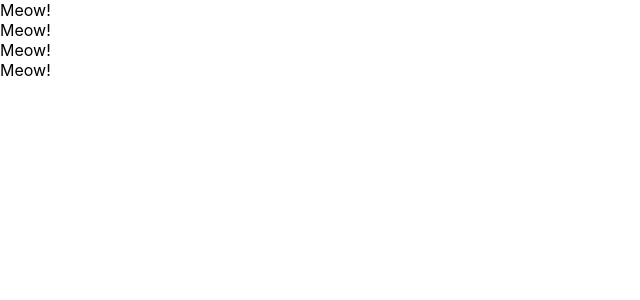
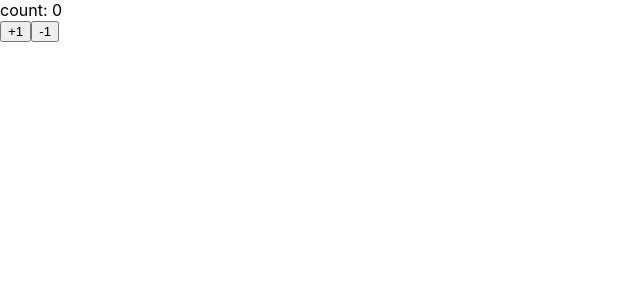
Before and after one commit to hit701/udemy-react-home, a React (Create React App) app: page / in a window 1280 px wide. Shown: the top 300 px of the page, without its empty margins (0-640 px from the left). Built offline with nearby package versions, Linux system fonts and the light colour scheme.

Commit message:
Adding action.js

```diff
--- a/src/App.js
+++ b/src/App.js
@@ -1,23 +1,35 @@
 import React, { Component} from 'react';
 
-// class App extends Component {
-//   render(){
-//     return <h1>Hello, world-----pppp------</h1>;
-//   }
-// }
+const App = () => (<Counter></Counter>)
 
-const App = () => {
-  return (
-  <div>
-    <Cat />
-    <Cat />
-    <Cat />
-    <Cat />
-  </div>
-  )
-}
+class Counter extends Component {
+  constructor(props) {
+    super(props)
+    //console.log(this.state)
+    this.state = { count: 0}
+  }
 
-const Cat = () => {
-  return <div>Meow!</div>
+  handlePlusButton = () => {
+    console.log("handlePlusButton")
+    console.log(this.state.count)
+    const count = this.state.count
+    this.setState( { count: this.state.count + 1})
+  }
+  handleMinusButton = () => {
+    console.log("handleMinusButton")
+    console.log(this.state.count)
+    const count = this.state.count
+    this.setState( { count: this.state.count - 1})
+  }
+  render() {
+    return (
+    <React.Fragment>
+       <div>count: { this.state.count }</div>
+      <button onClick={this.handlePlusButton}>+1</button>
+      <button onClick={this.handleMinusButton}>-1</button>
+    </React.Fragment>
+    )
+  }
+
 }
 export default App;
```
Also changed, not shown: src/actions/index.js (added, +11 -0 lines).
